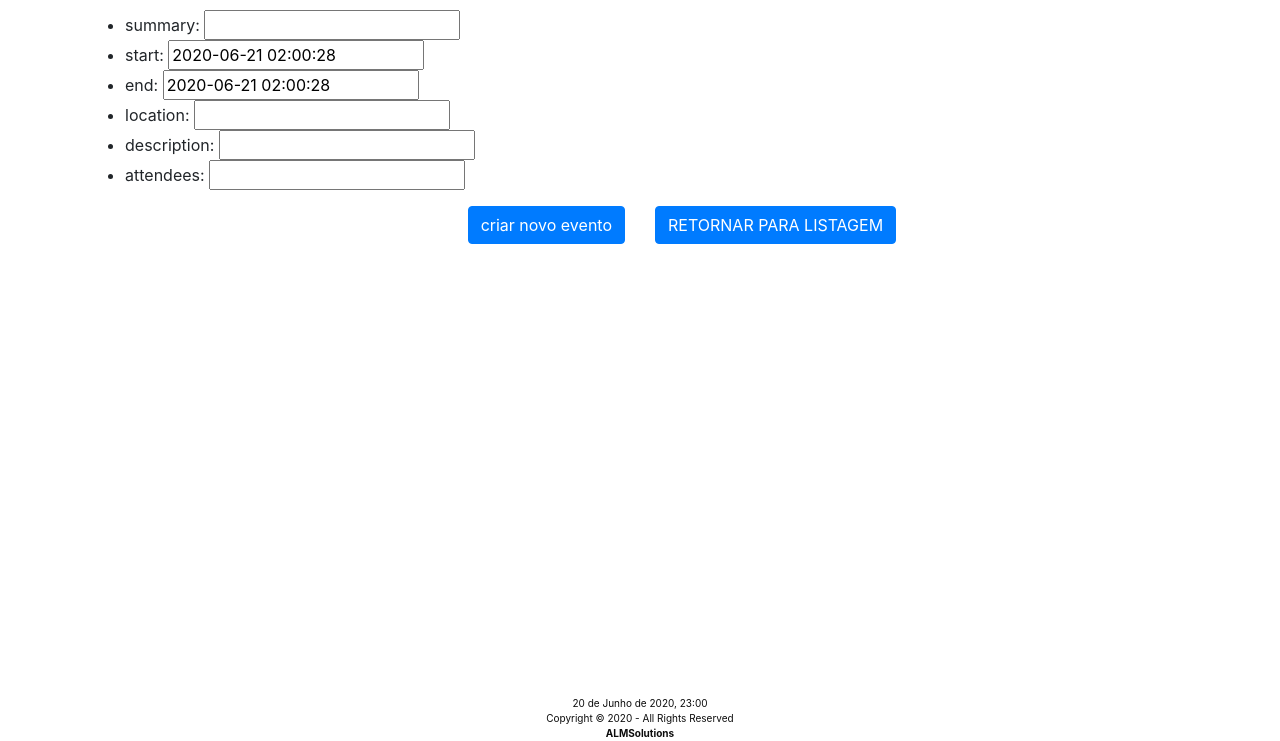
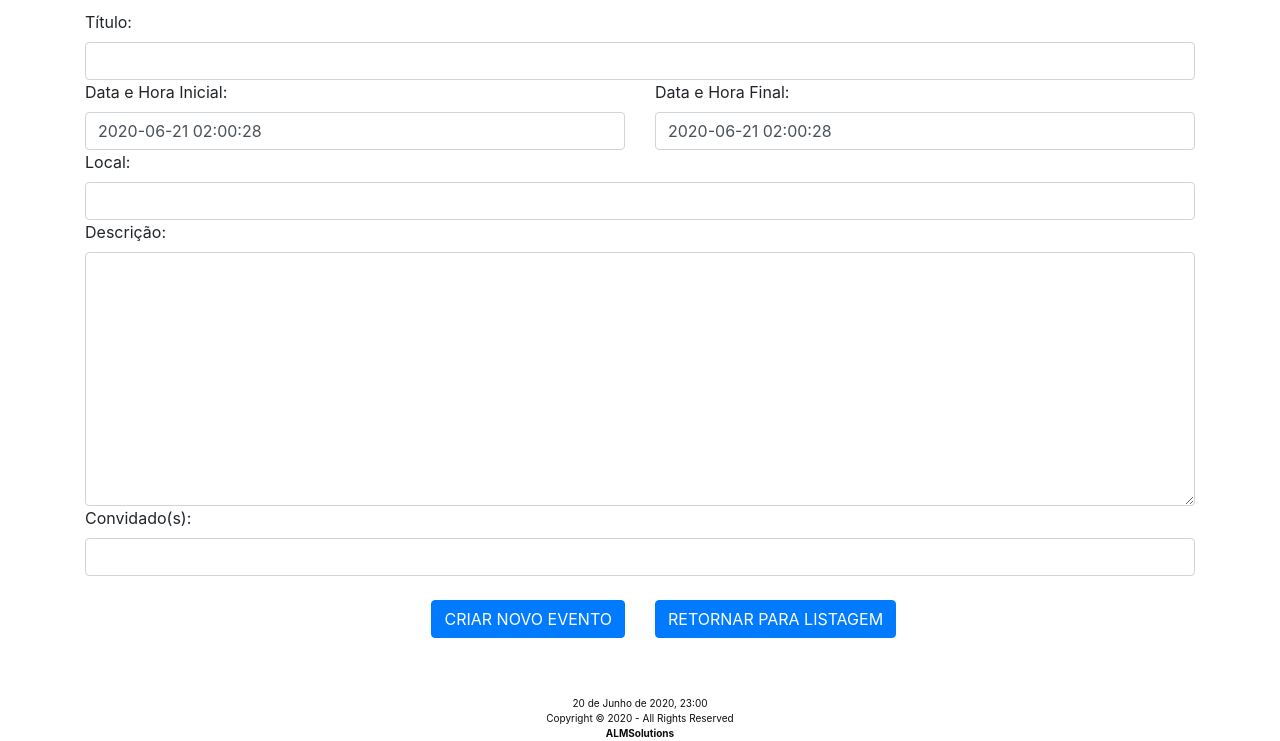
Before and after one commit to MarianaMikhael/ALMSolutions, a Django app: page /events_list/create/ in a window 1280 px wide. Shown: the part 59-800 px from the top of the page. Run offline with Django 3.2, Linux system fonts and the light colour scheme; some libraries are stand-ins or nearby versions; some web fonts are replaced.

Commit message:
Ajuste da Formatação de Hr e do Grid dos Forms

```diff
--- a/main/settings.py
+++ b/main/settings.py
@@ -45,6 +45,7 @@ INSTALLED_APPS = [
     'django.contrib.staticfiles',
     'django.contrib.sites',
     'bootstrap4',
+    'widget_tweaks',
 
     # Local APPs
     'paginaInicial',
--- a/paginaInicial/models/post_events.py
+++ b/paginaInicial/models/post_events.py
@@ -14,7 +14,7 @@ class Post(models.Model):
     start = models.DateTimeField("De", default=datetime.now, null=True)  # start event date
     end = models.DateTimeField("Até", default=datetime.now, null=True)  # end event date default=datetime.now
     location = models.CharField("Localização", max_length=500, blank=True, null=True)
-    description = models.CharField("Descrição(ões) Adicional(ais)", max_length=500, blank=True, null=True)
+    description = models.TextField("Descrição(ões) Adicional(ais)", max_length=500, blank=True, null=True)
     email = models.EmailField(_('Convidado'), max_length=255,
         validators=[
             validators.RegexValidator(re.compile('^[\w.@+-]+$'), _('Insira um e-mail válido.'),
--- a/paginaInicial/views.py
+++ b/paginaInicial/views.py
@@ -85,11 +85,11 @@ def events_list(request):
 
     service = build("calendar", "v3", credentials=credentials)
 
-    now = datetime.utcnow().isoformat() + 'Z' # 'Z' indicates UTC time
+    # now = datetime.utcnow().isoformat() + 'Z' # 'Z' indicates UTC time
     events = service.events()
     event_list = events.list(
         calendarId='primary',
-        timeMin=now,
+        # timeMin=now,
         singleEvents=True,
         orderBy='startTime',
         ).execute()
@@ -372,9 +372,9 @@ def convertToRFC3339DatetimeFormat(brazilianDateTime):
 
 
 def convertToBrazilianDatetimeFormat(isoFormatDateTime):
-    year =   isoFormatDateTime[0:4]
-    month =  isoFormatDateTime[5:7]
-    day =    isoFormatDateTime[8:10]
+    year =   isoFormatDateTime[6:10]
+    month =  isoFormatDateTime[3:5]
+    day =    isoFormatDateTime[0:2]
     hour =   isoFormatDateTime[11:13]
     minute = isoFormatDateTime[14:16]
     second = isoFormatDateTime[17:19]
--- a/requirements-dev.txt
+++ b/requirements-dev.txt
@@ -15,6 +15,7 @@ Django==3.0.7
 django-allauth==0.42.0
 django-bootstrap4==1.1.1
 django-google-api==1.0.1
+django-widget-tweaks==1.4.8
 Flask==1.1.2
 google-api-core==1.20.0
 google-api-python-client==1.9.3
--- a/templates/paginaInicial/create_events_form.html
+++ b/templates/paginaInicial/create_events_form.html
@@ -1,37 +1,59 @@
 {% extends 'base.html' %}
 {% load bootstrap4 %}
 {% load static %}
+{% load widget_tweaks %}
 
 
 {% block title %}
-    ALMSolutions | Eventos
+    ALMSolutions | Criar Evento
 {% endblock %}
 
 {% block main %}
 
-<form method="POST" id="form_event" class="mx-auto">
+<form method="POST" id="form_create_event" class="mx-auto">
     {% csrf_token %}
     <div class="container">
-        <ul>
-            {{ form.errors }}
-            {{ form.non_field_errors }}
-            <li> summary: {{ form.summary }} </li>
-            <li> start: {{ form.start }} </li>
-            <li> end: {{ form.end }} </li>
-            <li> location: {{ form.location }} </li>
-            <li> description: {{ form.description }} </li>
-            <li> attendees: {{ form.email }} </li>
-            {{form.uidd.as_hidden}}
-         </ul>
+        {{ form.errors }}
+        {{ form.non_field_errors }}
 
-         <div class="row">
+        <label for="id_summary">Título: </label>
+            {{ form.summary | attr:'class:form-control' }}
+
+        <div class="row">
+            <div class="col-md-6">
+                <label for="id_start">Data e Hora Inicial: </label>
+                {% render_field form.start|append_attr:"class:form-control" type="data-and-time-local" %}
+            </div>
+
+            <div class="col-md-6">
+                <label for="id_end"> Data e Hora Final: </label>
+                {% render_field form.end|append_attr:"class:form-control" type="data-and-time-local" %}
+            </div>
+        </div>
+
+        <label for="id_location">Local: </label>
+            {{ form.location | attr:'class:form-control' }}
+
+        <label for="id_description"> Descrição: </label>
+            {{ form.description | attr:'class:form-control' }}
+
+        <label for="id_email">Convidado(s): </label>
+            {{ form.email | attr:'class:form-control' }}
+
+        {{form.uidd.as_hidden}}
+        <br />
+
+        <div class="row">
             <div class="col-sm" id="create-event" align="right">
-                <button class="btn btn-primary" type="submit" value="Salvar">criar novo evento</button>
+                <button class="btn btn-primary text-uppercase" type="submit" value="Salvar">criar novo evento</button>
             </div>
             <div class="col-sm" id="create-return" align="left">
                 <a href="{% url 'events_list' %}" class="btn btn-primary text-uppercase">retornar para listagem</a>
             </div>
         </div>
+        <br />
+        <br />
+        <br />
 
     </div>
 </form>
```
Also changed, not shown: templates/paginaInicial/home.html (+15 -11 lines), templates/paginaInicial/update_events_form.html (+38 -14 lines).
